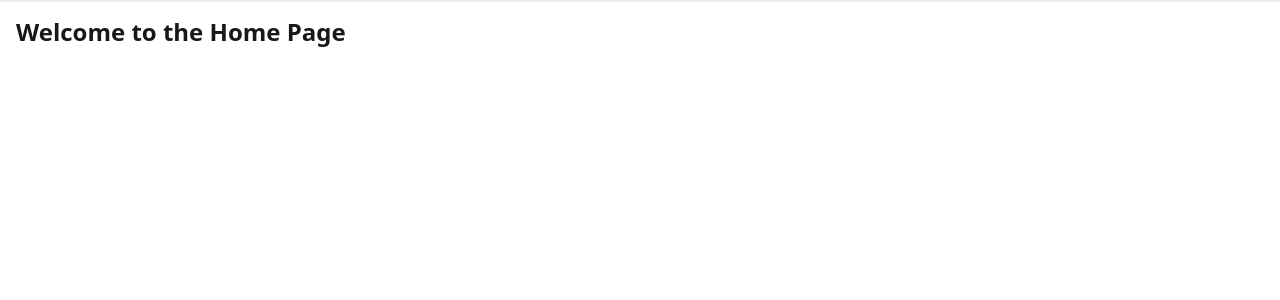
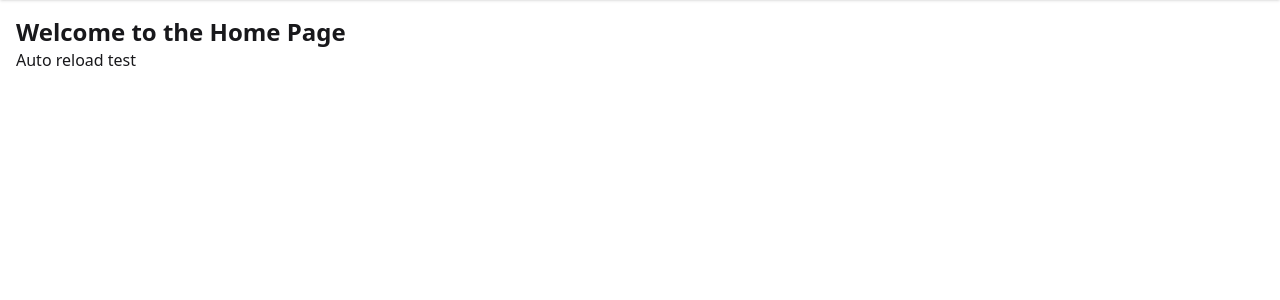
Before and after one commit to Maciejf90/django_starter_template, a Django app: page / in a window 1280 px wide. Shown: the part 65-365 px from the top of the page. Run offline with Django 5.2, Linux system fonts and the light colour scheme; style sheets or scripts are compiled from the project's sources.

Commit message:
feat: added browser auto-reload

```diff
--- a/django_starter_app/django_starter_app/settings.py
+++ b/django_starter_app/django_starter_app/settings.py
@@ -33,6 +33,7 @@ ALLOWED_HOSTS = []
 INSTALLED_APPS = [
     "home",
     "accounts",
+    "django_browser_reload",
     "django.contrib.admin",
     "django.contrib.auth",
     "django.contrib.contenttypes",
@@ -49,6 +50,7 @@ MIDDLEWARE = [
     "django.contrib.auth.middleware.AuthenticationMiddleware",
     "django.contrib.messages.middleware.MessageMiddleware",
     "django.middleware.clickjacking.XFrameOptionsMiddleware",
+    "django_browser_reload.middleware.BrowserReloadMiddleware",
 ]
 
 ROOT_URLCONF = "django_starter_app.urls"
--- a/django_starter_app/django_starter_app/urls.py
+++ b/django_starter_app/django_starter_app/urls.py
@@ -20,5 +20,6 @@ from django.urls import include, path
 
 urlpatterns = [
     path("admin/", admin.site.urls),
+    path("__reload__/", include("django_browser_reload.urls")),
     path("", include("home.urls")),
 ]
--- a/django_starter_app/home/templates/home/home.html
+++ b/django_starter_app/home/templates/home/home.html
@@ -4,4 +4,5 @@
 
 {% block content %}
 <h1 class="text-2xl font-bold">Welcome to the Home Page</h1>
+<p>Auto reload test</p>
 {% endblock %}
```
Also changed, not shown: readme.md, 1 other file.
